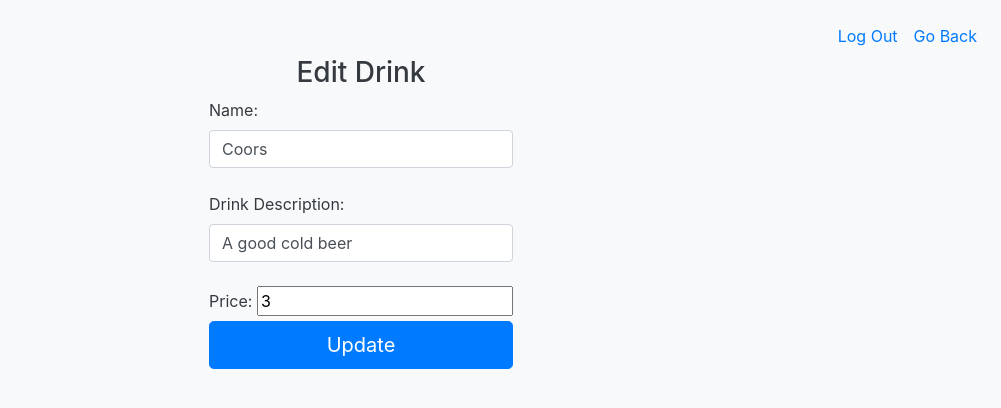
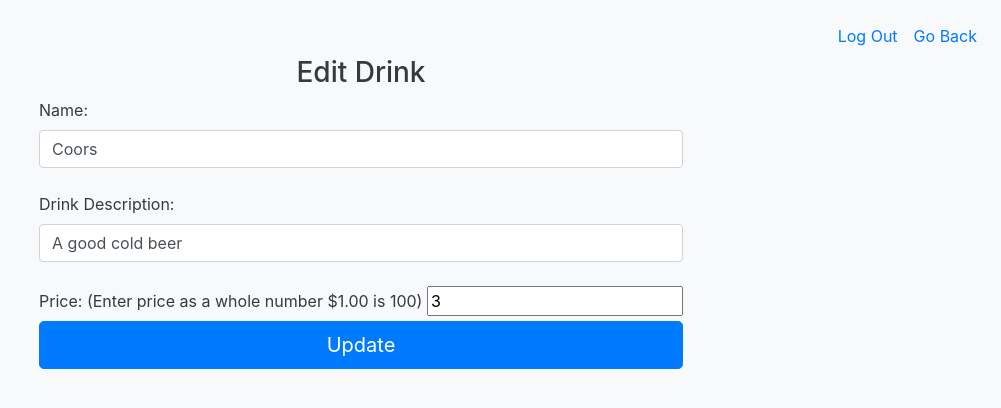
Before and after one commit to rebeccascottweiss/python_project_week, a Django app: page /bar/drinks/edit/1 in a window 1280 px wide. Shown: the top 408 px of the page, without its empty margins (279-1280 px from the left). Run offline with Django 3.2, Linux system fonts and the light colour scheme; data comes from the database, SQL or seed files in the repository; some libraries are stand-ins or nearby versions.

Commit message:
Drink prices display a currency instead of integers

```diff
--- a/bar_app/templates/drinks.html
+++ b/bar_app/templates/drinks.html
@@ -5,6 +5,8 @@
     <meta charset="UTF-8">
     <meta name="viewport" content="width=device-width, initial-scale=1.0,, shrink-to-fit=no">
     {% load static %}
+    <!-- Added this line for template math -->
+    {% load mathfilters %}
     <link rel="stylesheet" href="https://cdn.jsdelivr.net/npm/bootstrap@4.5.3/dist/css/bootstrap.min.css"
         integrity="sha384-TX8t27EcRE3e/ihU7zmQxVncDAy5uIKz4rEkgIXeMed4M0jlfIDPvg6uqKI2xXr2" crossorigin="anonymous">
     <script src="https://code.jquery.com/jquery-3.5.1.slim.min.js"
@@ -46,7 +48,7 @@
                 <th scope="row">{{drinks.id}}</th>
                 <td>{{drinks.name}}</td>
                 <td>{{drinks.description}}</td>
-                <td>${{drinks.cost}}</td>
+                <td>${{drink.cost|div:100|floatformat:2}}</td>
                 <td><a href="/bar/drinks/edit/{{drinks.id}}">Edit</a>
                     <a href="/bar/drinks/remove/{{drinks.id}}">Delete</a></td>
             </tr>
--- a/bar_app/templates/editdrink.html
+++ b/bar_app/templates/editdrink.html
@@ -36,7 +36,7 @@
                 <label for="description">Drink Description:</label>
                 <input type="text" class="form-control" name="description" id="description"
                     value="{{this_drink.description}}"><br>
-                <label for="cost">Price:</label>
+                <label for="cost">Price: (Enter price as a whole number $1.00 is 100)</label>
                 <input type="number" name="cost" id="cost" value="{{this_drink.cost}}"><br>
                 <input type="submit" class="btn btn-primary btn-lg btn-block" value="Update">
             </div>
--- a/bar_app/templates/tabs.html
+++ b/bar_app/templates/tabs.html
@@ -5,6 +5,8 @@
     <meta charset="UTF-8">
     <meta name="viewport" content="width=device-width, initial-scale=1.0,, shrink-to-fit=no">
     {% load static %}
+    <!-- Added this line for template math -->
+    {% load mathfilters %}
     <link rel="stylesheet" href="https://cdn.jsdelivr.net/npm/bootstrap@4.5.3/dist/css/bootstrap.min.css"
         integrity="sha384-TX8t27EcRE3e/ihU7zmQxVncDAy5uIKz4rEkgIXeMed4M0jlfIDPvg6uqKI2xXr2" crossorigin="anonymous">
     <script src="https://code.jquery.com/jquery-3.5.1.slim.min.js"
@@ -65,7 +67,7 @@
             <h5>Add Drink</h5>
             <ul>
                 {%for drink in tab.drinks.all%}
-                <li>{{drink.name}} - ${{drink.cost}} {%if bartender.is_manager%}<a
+                <li>{{drink.name}} - ${{drink.cost|div:100|floatformat:2}} {%if bartender.is_manager%}<a
                         href="/bar/delete_drink/{{tab.id}}/{{drink.id}}">Delete</a>{%endif%}</li>
                 {%endfor%}
             </ul>
--- a/bar_app/views.py
+++ b/bar_app/views.py
@@ -77,7 +77,13 @@ def dashboard(request):
         'clocked_in': request.session['clocked_in'],
         'new_tabs' : new_tabs,
     }
-    print(context)
+    # print("inside dashboard. context: ",context)
+    print("Tab 1 price of drink 1 : ", Tab.objects.all())
+    test_price = 12
+    print("integer of test_price: ",test_price)
+    test_price_float = float(test_price)
+    print("float of test_price: ",test_price_float/100)
+    print(f'using f modifyer to format variable')
     return render (request, 'dashboard.html', context)
 
 def close_out(request, tab_id):
--- a/pay_my_tab/settings.py
+++ b/pay_my_tab/settings.py
@@ -39,6 +39,8 @@ INSTALLED_APPS = [
     'django.contrib.staticfiles',
     'bar_app',
     'patron_app',
+    # added this line for template math
+    'mathfilters',
 ]
 
 MIDDLEWARE = [
```
Also changed, not shown: bar_app/templates/dashboard.html (+5 -2 lines).
